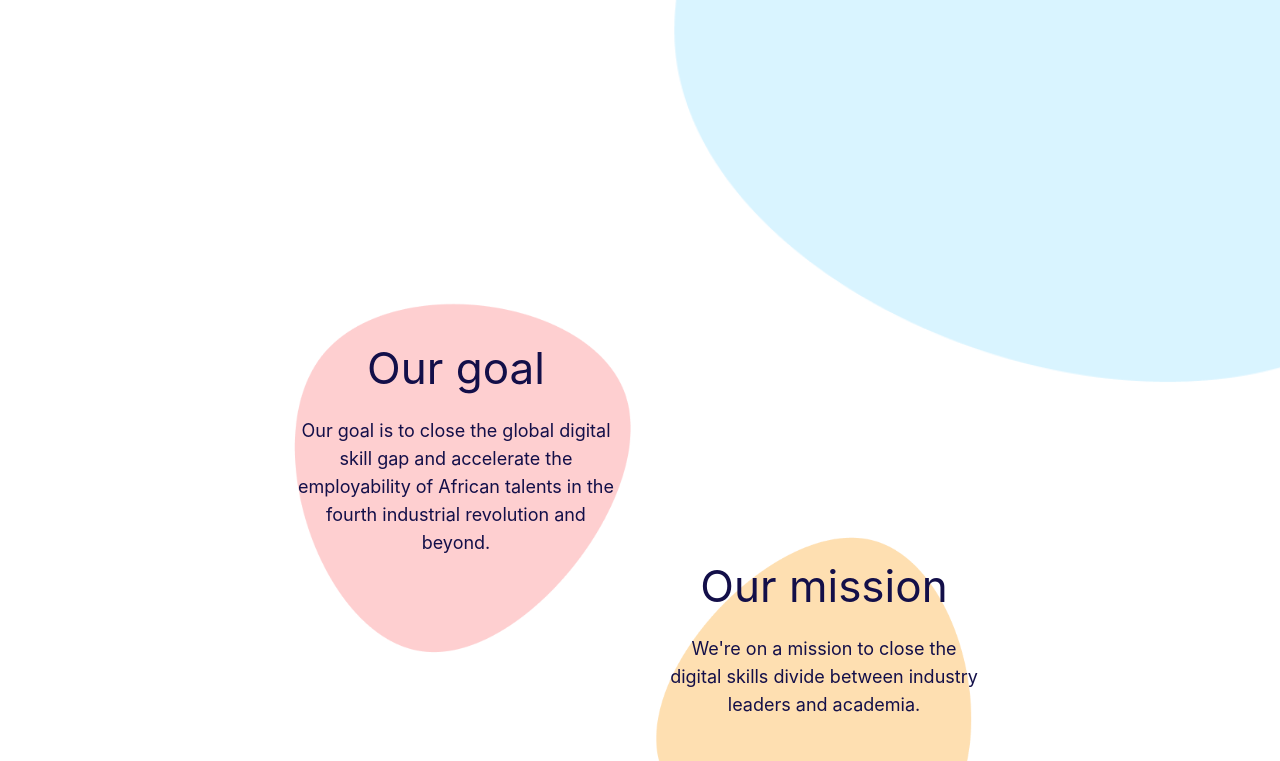
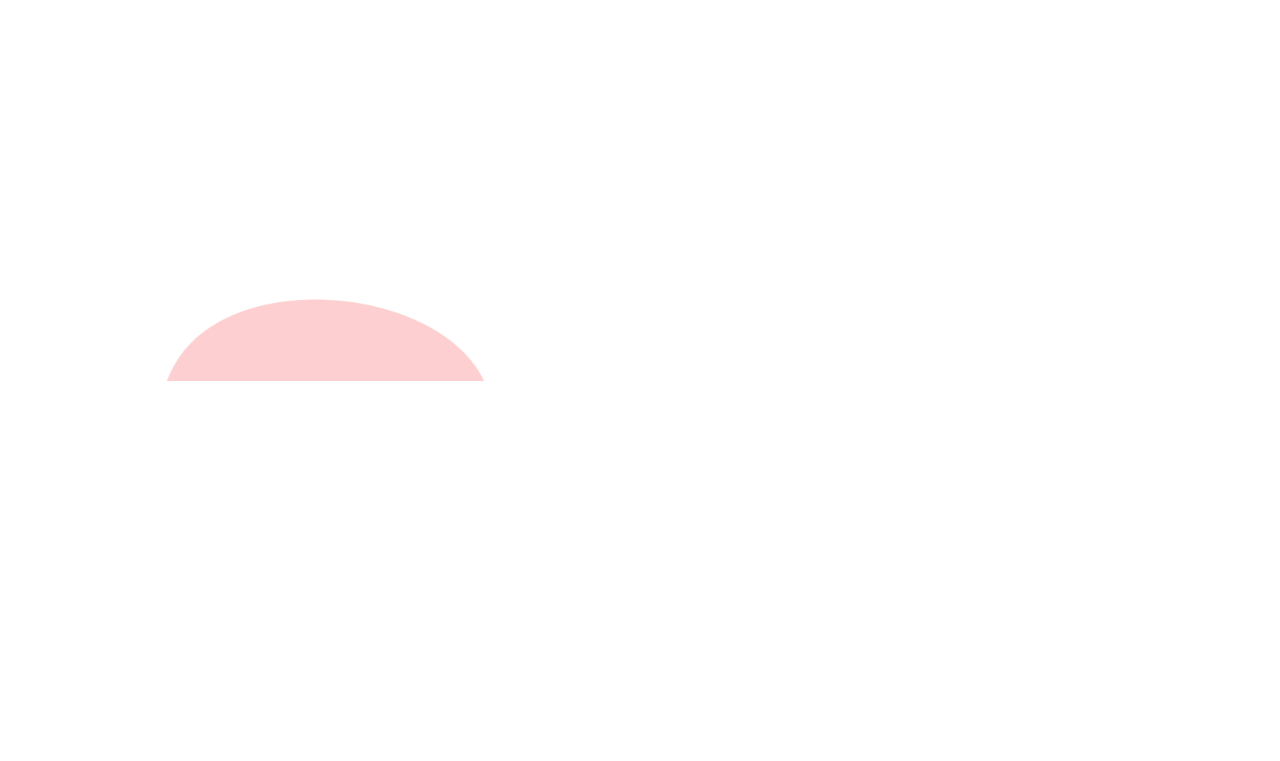
Before and after one commit to cartalyst-hq/website, a Next.js app: page /about in a window 1280 px wide. Shown: the part 419-1180 px from the top of the page. After the commit the page ends 800 px from the top, so only its background shows below. Built offline with nearby package versions, Linux system fonts and the light colour scheme.

Commit message:
add hero decor styling

```diff
--- a/pages/about.tsx
+++ b/pages/about.tsx
@@ -12,7 +12,7 @@ import Footer from "../components/Footer";
 
 const Home: NextPage = () => {
   return (
-    <div className={clsx([styles.image, "h-full"])}>
+    <div className={clsx([styles.image, "h-full", "overflow-x-hidden"])}>
       <Head>
         <title>Cartalyst | About</title>
         <meta name="description" content="Cartalyst" />
@@ -34,35 +34,39 @@ const Home: NextPage = () => {
           </div>
         </section>
 
-        <section className="section !mt-80">
+        <section className="section justify-center p-5 !mt-30">
           <ul className={styles.chips}>
-            <li className="relative sm:max-w-xs space-y-4">
+            <li className={styles.chip}>
               <div
-                className={clsx([styles.chip, styles["chip--yellow"]])}
+                className={clsx([styles.chip__decor, styles["chip--yellow"]])}
                 style={{ backgroundImage: "url(/pink-blob-chip.png)" }}
               />
 
+              <div>
                 <h2 style={{ fontSize: "var(--h3)" }}>Our goal</h2>
 
                 <p className="text-lg">
-                Our goal is to close the global digital skill gap and accelerate
-                the employability of African talents in the fourth industrial
-                revolution and beyond.
+                  Our goal is to close the global digital skill gap and
+                  accelerate the employability of African talents in the fourth
+                  industrial revolution and beyond.
                 </p>
+              </div>
             </li>
 
-            <li className="self-end relative sm:max-w-xs space-y-4">
+            <li className={clsx([styles.chip, "sm:!mt-96"])}>
               <div
-                className={clsx([styles.chip, styles["chip--yellow"]])}
+                className={clsx([styles.chip__decor, styles["chip--yellow"]])}
                 style={{ backgroundImage: "url(/yellow-blob-chip.png)" }}
               />
 
+              <div>
                 <h2 style={{ fontSize: "var(--h3)" }}>Our mission</h2>
 
                 <p className="text-lg">
                   We&apos;re on a mission to close the digital skills divide
                   between industry leaders and academia.
                 </p>
+              </div>
             </li>
           </ul>
         </section>
@@ -170,7 +174,7 @@ const Home: NextPage = () => {
           </div>
 
           <form action="/contact" method="post" className={styles.form}>
-            <div className="sm:flex gap-4">
+            <div className="flex flex-col sm:flex-row gap-4">
               <input
                 type="text"
                 name="name"
--- a/styles/About.module.css
+++ b/styles/About.module.css
@@ -4,29 +4,40 @@
 
 .image::after {
   top: 0;
-  right: 0;
+  right: -30%;
   content: "";
   z-index: -1;
-  height: 115%;
-  width: 42rem;
+  height: 60%;
+  width: 25rem;
   position: absolute;
   background: url("/blue-blob.png") no-repeat;
-  background-size: cover;
+  background-size: contain;
   background-position: center;
 }
 
 .chips {
-  @apply w-full flex justify-center gap-12 text-center text-primary;
-
-  min-height: 25rem;
+  @apply w-full sm:flex sm:min-h-[30rem];
+  @apply justify-center gap-12 text-center;
+  @apply text-primary;
 }
 
 .chip {
+  @apply sm:max-w-xs space-y-4;
+
+  margin: auto;
+  display: flex;
+  min-height: 25rem;
+  position: relative;
+  align-items: center;
+  justify-content: center;
+}
+
+.chip__decor {
   z-index: -1;
-  width: 100%;
-  height: 20rem;
+  width: 120%;
+  height: 100%;
   position: absolute;
-  transform: scale(1.2);
+  /* transform: scale(1.2); */
   background-size: cover;
   background-position: center;
   background-repeat: no-repeat;
@@ -83,6 +94,7 @@
 }
 
 .input_field {
+  width: 100%;
   padding: 1.5rem;
   background-color: #edf8fd;
   border: 1px solid #eaeaea;
@@ -95,6 +107,12 @@
 }
 
 @media (pointer: fine) {
+  .image::after {
+    right: 0;
+    height: 115%;
+    width: 42rem;
+  }
+
   .method_title {
     margin: auto;
     height: 20rem;
```
Lines whose indentation alone changed are shown as unchanged.
